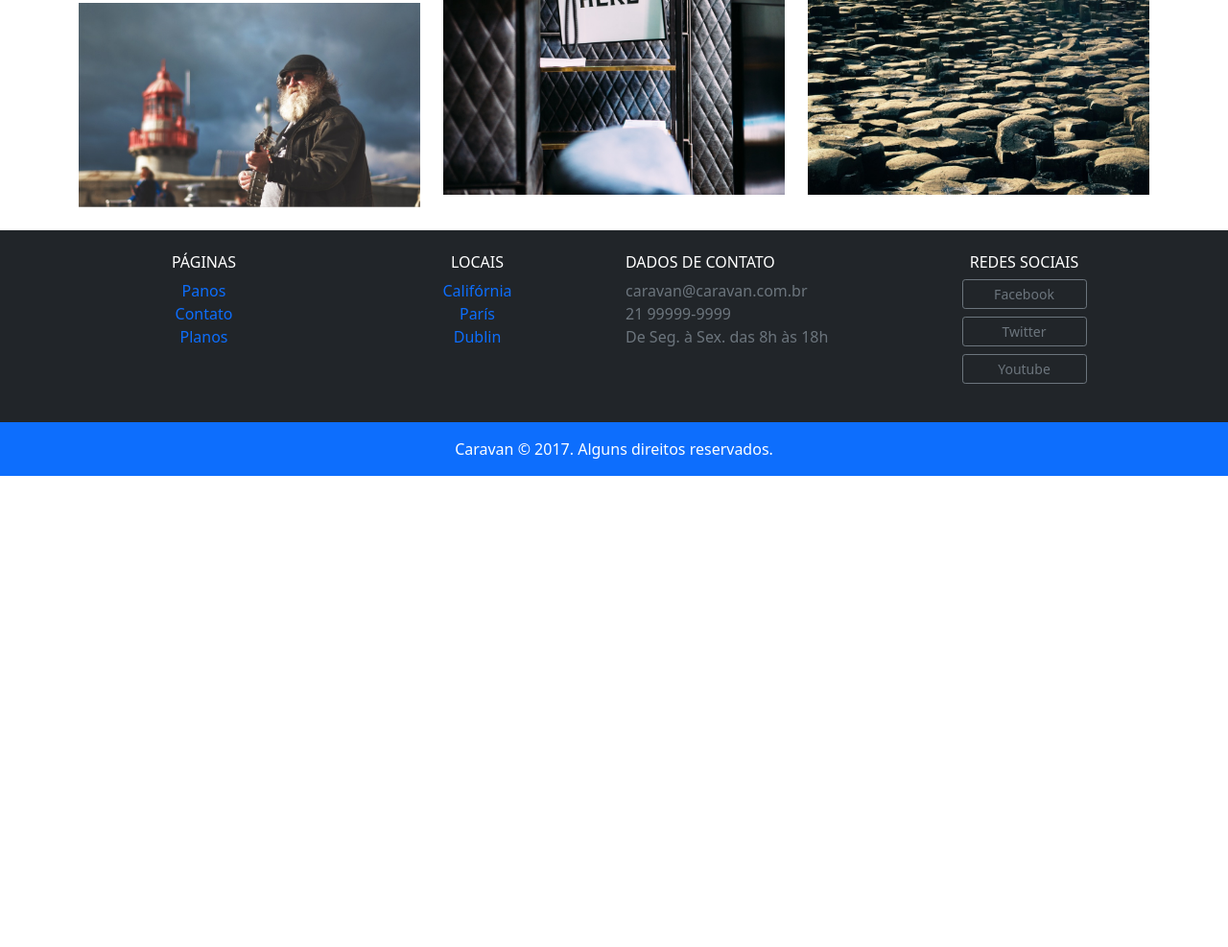
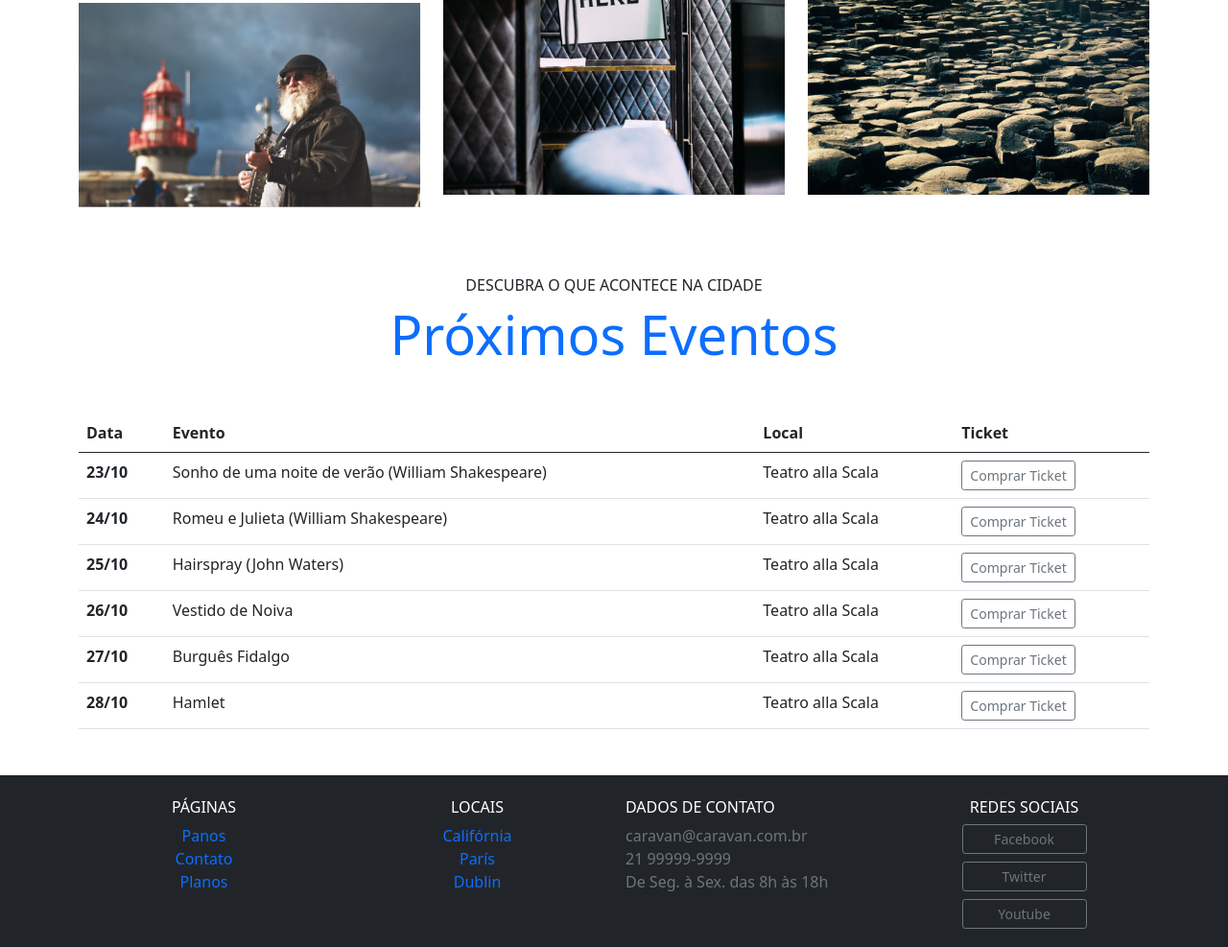
Before and after one commit to Eduardo-SBorges/WebPage_Bootstrap, a plain HTML site: page local.html in a window 1280 px wide. Shown: the part 738-1725 px from the top of the page at 96% size. Before the commit the page ends 1234 px from the top, so only its background shows below. Drawn offline with Linux system fonts and the light colour scheme.

Commit message:
table-content-local-ok

```diff
--- a/local.html
+++ b/local.html
@@ -101,7 +101,7 @@
         </div>
 
         <!------------------------------------------------------------------------------>
-        <!--------------------------- GRID CONTEÚDO ------------------------------------>
+        <!--------------------------------- GALERIA ------------------------------------>
         <!------------------------------------------------------------------------------>
 
         <section class="container">
@@ -127,10 +127,69 @@
         </section>
 
         <!------------------------------------------------------------------------------->
+        <!------------------------------ DADOS TABELADOS -------------------------------->
+        <!------------------------------------------------------------------------------->
+
+        <section class="container">
+            <div class="text-center my-5">
+                <span class="h6 d-block">DESCUBRA O QUE ACONTECE NA CIDADE</span>
+                <h2 class="display-4 text-primary">Próximos Eventos</h2>
+            </div>
+            <table class="table table-hover table-responsive-md">
+                <thead>
+                    <tr>
+                        <th scope="col">Data</th>
+                        <th scope="col">Evento</th>
+                        <th scope="col">Local</th>
+                        <th scope="col">Ticket</th>
+                    </tr>
+                </thead>
+                <tbody>
+                    <tr>
+                        <th scope="row">23/10</th>
+                        <td>Sonho de uma noite de verão (William Shakespeare)</td>
+                        <td>Teatro alla Scala</td>
+                        <td><a href="#" class="btn btn-outline-secondary btn-sm">Comprar Ticket</a></td>
+                    </tr>
+                    <tr>
+                        <th scope="row">24/10</td>
+                        <td>Romeu e Julieta (William Shakespeare)</td>
+                        <td>Teatro alla Scala</td>
+                        <td><a href="#" class="btn btn-outline-secondary btn-sm">Comprar Ticket</a></td>
+                    </tr>
+                    <tr>
+                        <th scope="row">25/10</td>
+                        <td>Hairspray (John Waters)</td>
+                        <td>Teatro alla Scala</td>
+                        <td><a href="#" class="btn btn-outline-secondary btn-sm">Comprar Ticket</a></td>
+                    </tr>
+                    <tr>
+                        <th scope="row">26/10</td>
+                        <td>Vestido de Noiva</td>
+                        <td>Teatro alla Scala</td>
+                        <td><a href="#" class="btn btn-outline-secondary btn-sm">Comprar Ticket</a></td>
+                    </tr>
+                    <tr>
+                        <th scope="row">27/10</td>
+                        <td>Burguês Fidalgo</td>
+                        <td>Teatro alla Scala</td>
+                        <td><a href="#" class="btn btn-outline-secondary btn-sm">Comprar Ticket</a></td>
+                    </tr>
+                    <tr>
+                        <th scope="row">28/10</td>
+                        <td>Hamlet</td>
+                        <td>Teatro alla Scala</td>
+                        <td><a href="#" class="btn btn-outline-secondary btn-sm">Comprar Ticket</a></td>
+                    </tr>
+                </tbody>
+            </table>
+        </section>
+
+        <!------------------------------------------------------------------------------->
         <!---------------------------------- FOOTER ------------------------------------->
         <!------------------------------------------------------------------------------->
 
-        <footer class="bg-dark text-white">
+        <footer class="bg-dark text-white mt-5">
             <div class="container py-4">
                 <div class="row">
                     <div class="col-md-3 col-6 text-center">
```
Also changed, not shown: index.html (+1 -1 lines).
